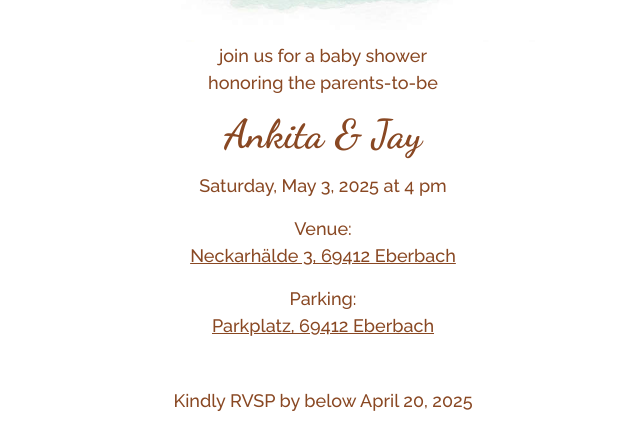
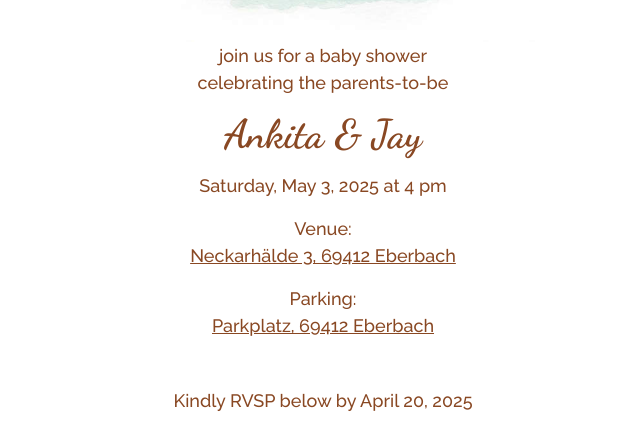
Before and after one commit to jaybarbhaiya/rsvp-app, a website: page site/index.html in a window 1280 px wide. Shown: the part 518-945 px from the top of the page, 317-957 px from the left. Drawn offline with nearby package versions, Linux system fonts and the light colour scheme.

Commit message:
minor fix

```diff
--- a/site/index.html
+++ b/site/index.html
@@ -24,7 +24,7 @@
       <span>join us for a baby shower</span>
     </div>
     <div class="row justify-content-center">
-      <span>honoring the parents-to-be</span>
+      <span>celebrating the parents-to-be</span>
     </div>
     <div class="row justify-content-center">
       <span class="mt-2 mb-2 bounce-1s cursive-font">Ankita & Jay</span>
@@ -32,13 +32,6 @@
     <div class="row justify-content-center">
       <span>Saturday, May 3, 2025 at 4 pm</span>
     </div>
-    <!-- <div class="row justify-content-center">
-      <span>
-        <span>May</span>
-        <span id="bigDate" class="mr-1 ml-2">3</span>
-        <span>2025</span>
-      </span>
-    </div> -->
     <div class="row justify-content-center mt-3 mb-3">
       <span>Venue:</span>
       <a href="https://maps.app.goo.gl/KknfwjmT2eAHSLgd8" target="_blank">Neckarhälde 3, 69412 Eberbach</a>
@@ -48,7 +41,7 @@
       <a href="https://maps.app.goo.gl/xWBk6xEotMabBhrUA" target="_blank">Parkplatz, 69412 Eberbach</a>
     </div>
     <div class="row justify-content-center mt-5">
-      <span>Kindly RVSP by below April 20, 2025</span>
+      <span>Kindly RVSP below by April 20, 2025</span>
     </div>
     <div id="formContent" class="mt-3 mb-2">
       <div class="row justify-content-center text-start">
```
